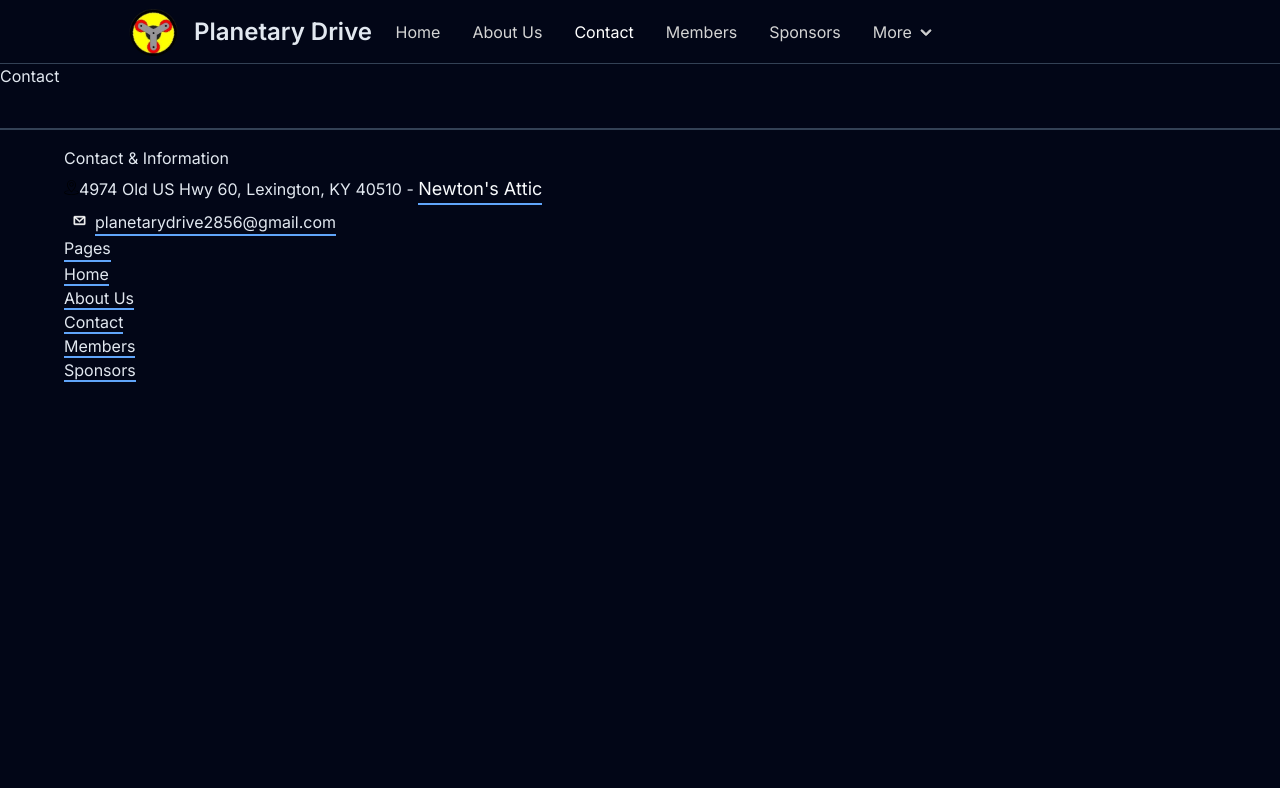
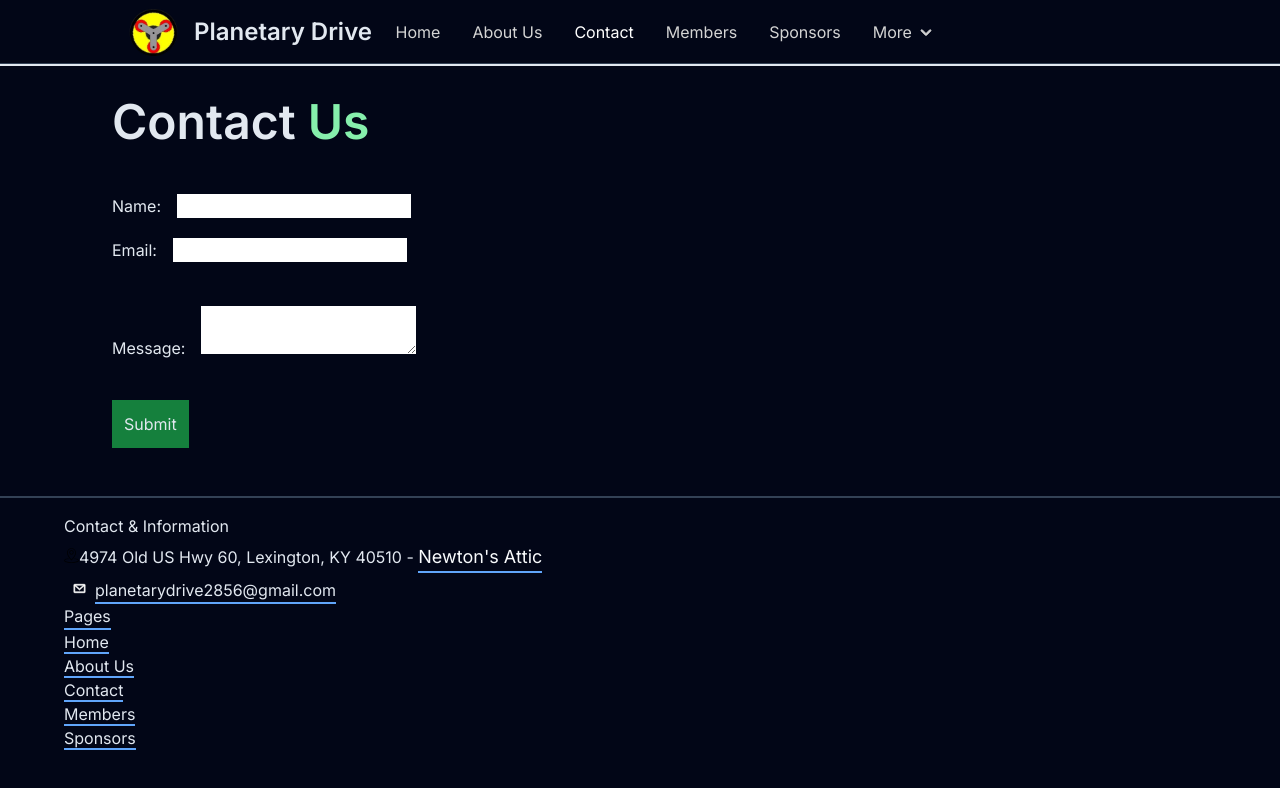
Before and after one commit to EricS-200/PlanetaryDrive_FRC2856_Website, a Next.js app: page /contact in a window 1280 px wide. Shown: the top 788 px of the page. Built offline with nearby package versions, Linux system fonts and the light colour scheme.

Commit message:
Update page.jsx

```diff
--- a/app/contact/page.jsx
+++ b/app/contact/page.jsx
@@ -1,3 +1,36 @@
 export default function Contact() {
-    return <div>Contact</div>
+    //Here we want to have a contact page that will be like a google form but embedded in the page
+    return (
+        <div className={"bg-slate-950 pb-2 border-t-2"}>
+            <div className={"w-full flex justify-center flex-col items-start pl-5 sm:pl-28"}>
+                <div className={"w-full flex flex-col pr-5 sm:pr-28"}>
+                    <h2 className="mb-8 mt-8 lg:mb-12 lg:mt-8 text-4xl sm:text-4xl md:text-4xl lg:text-4xl xl:text-5xl 2xl:text-6xl font-semibold">
+                        Contact <span className={"text-green-300"}>Us </span>
+                    </h2>
+
+                    {/*Start of the form*/}
+
+                    <div className={"flex flex-row w-full"}>
+                        <form className={"aos-init aos-animate"} data-aos={"fade-right"} data-aos-duration={1000}>
+                            <label className={"pr-4"} htmlFor="name">Name:</label>
+                            <input type="text" id="name" name="name"/><br/>
+
+                            <div className="mb-5"></div>
+
+                            <label className={"pr-4"} htmlFor="email">Email:</label>
+                            <input type="text" id="email" name="email"/><br/><br/>
+
+                            <div className="mb-5"></div>
+
+                            <label className={"pr-4"} htmlFor="message">Message:</label>
+                            <textarea id="message" name="message"/><br/>
+
+                            <button className={"bg-green-700 p-3 hover:bg-green-600 mt-10"}>Submit</button>
+                            <p></p>
+                        </form>
+                    </div>
+                </div>
+            </div>
+        </div>
+    )
 }
```
